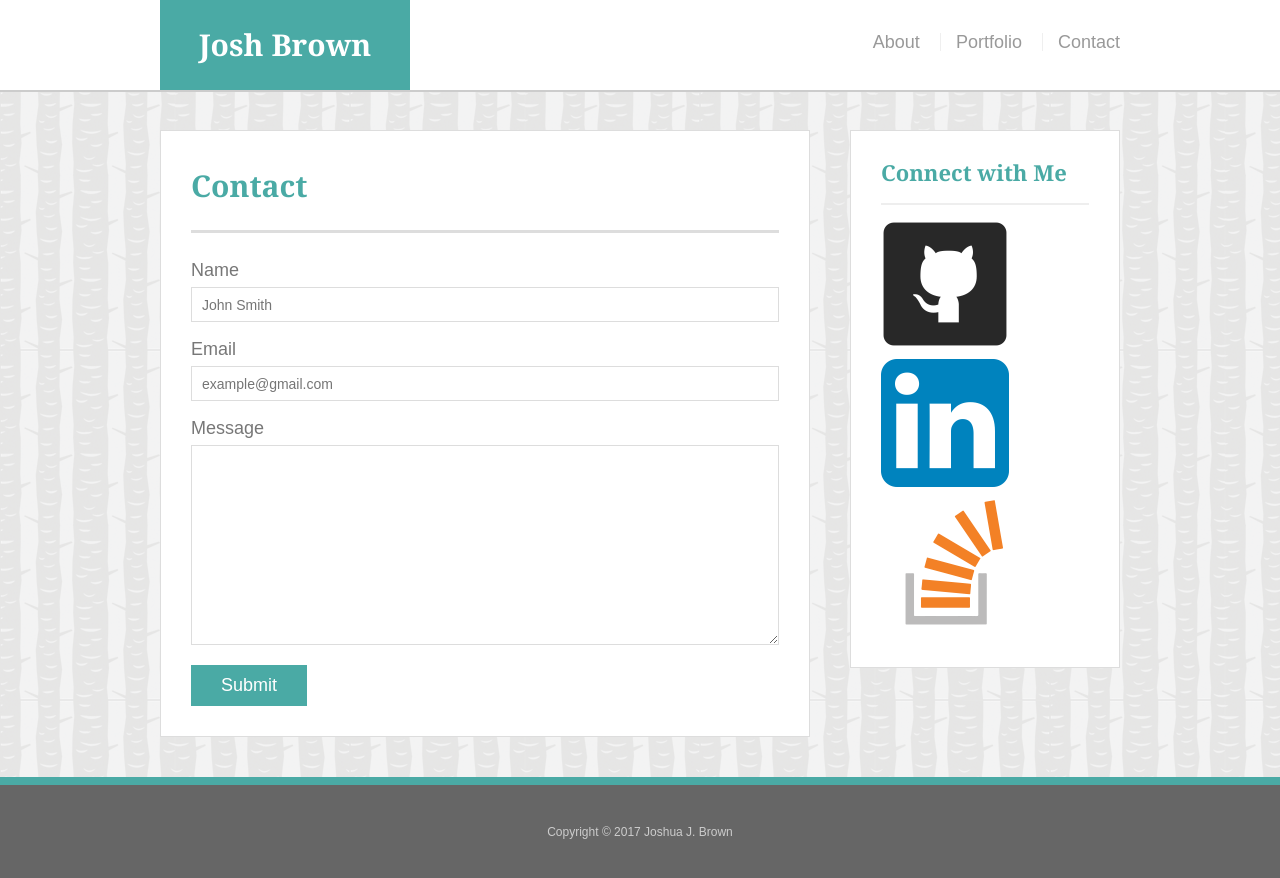
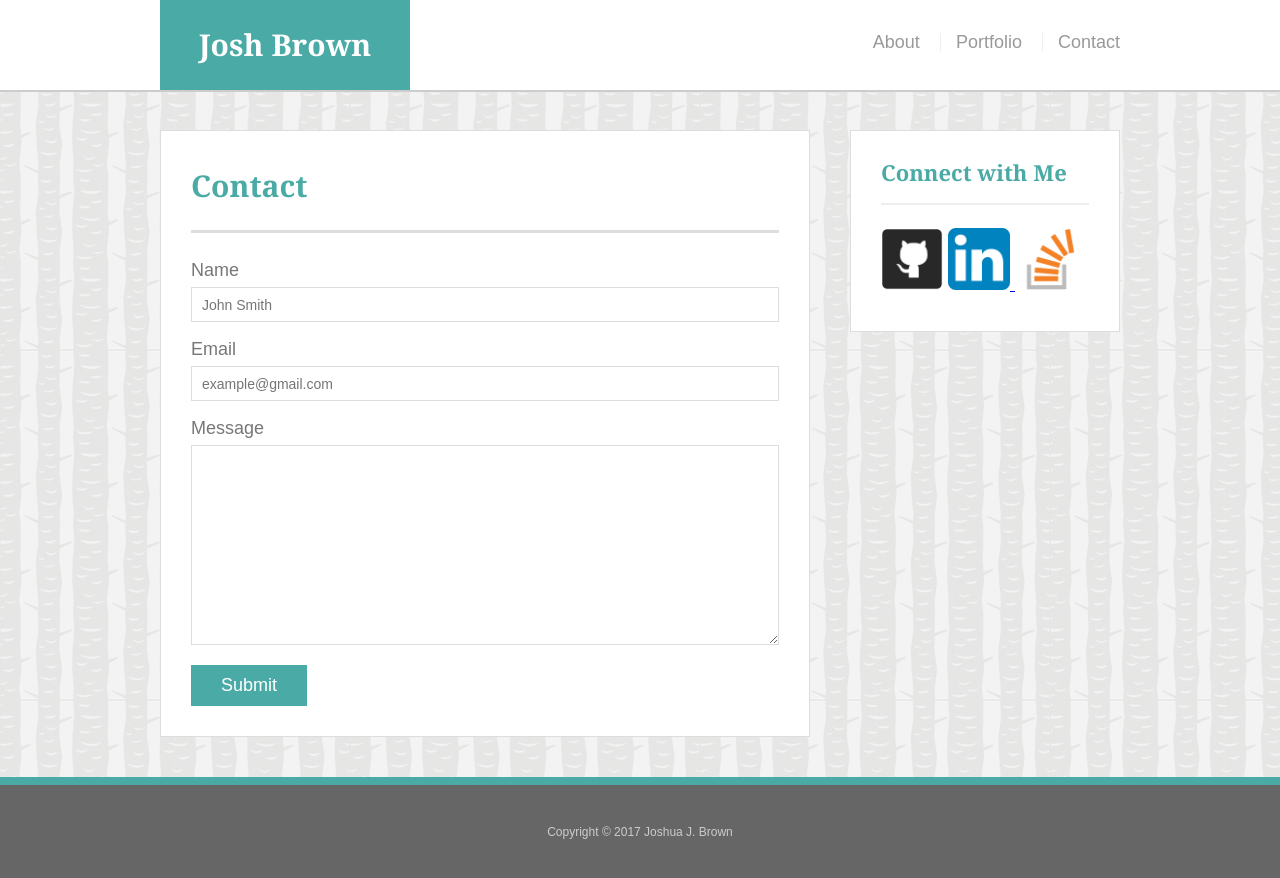
Before and after one commit to Soc1alProgramming/Responsive-Portfolio, a plain HTML site: page contact.html in a window 1280 px wide. Drawn offline with Linux system fonts and the light colour scheme.

Commit message:
Fixed typo in social class

```diff
--- a/contact.html
+++ b/contact.html
@@ -47,11 +47,10 @@
 
         <section class="sidebar">
             <div id="connect">
-                <h2>Connect with Me</h2>
-
-                <a href="https://github.com/Soc1alProgramming"><img src="assets\images\GitHub.png"></a>
-                <a href="https://www.linkedin.com/in/joshua-brown-764aa011b/"><img src="assets\images\LinkedIn.png"> </a>
-                <a href="https://stackoverflow.com/users/7977848/josh-brown"><img src="assets\images\stackoverflow.png"></a>
+           <h2>Connect with Me</h2>
+                <a href="https://github.com/Soc1alProgramming"><img src="assets\images\GitHub.png" class="social" alt="GitHub"></a>
+                <a href="https://www.linkedin.com/in/joshua-brown-764aa011b/"><img src="assets\images\LinkedIn.png" class="social" alt="LinkedIn"> </a>
+                <a href="https://stackoverflow.com/users/7977848/josh-brown"><img src="assets\images\stackoverflow.png" class="social" alt="Stackoverflow"></a>
             </div>
         </section>
     </div>
```
Also changed, not shown: index.html (+3 -3 lines), portfolio.html (+4 -5 lines).
